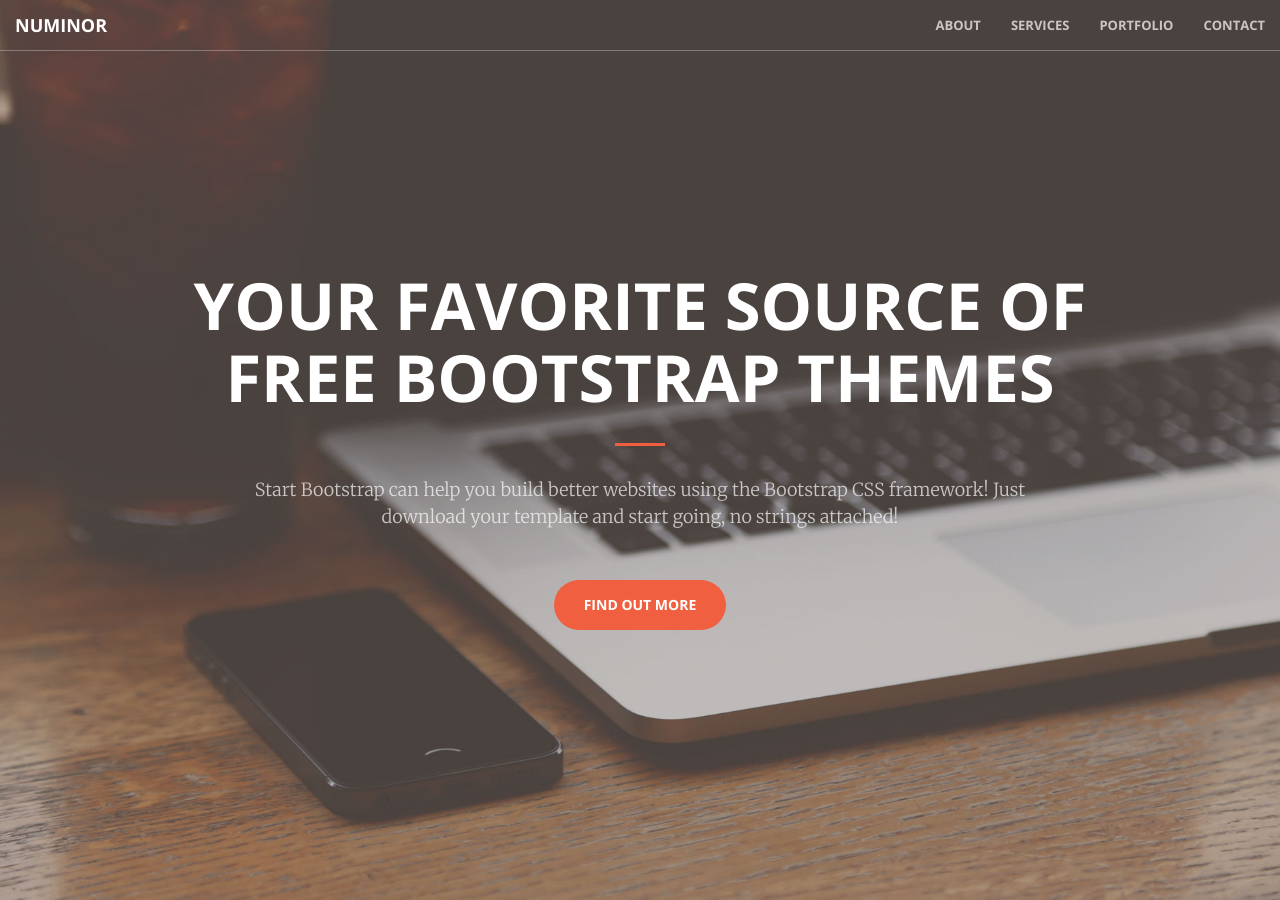
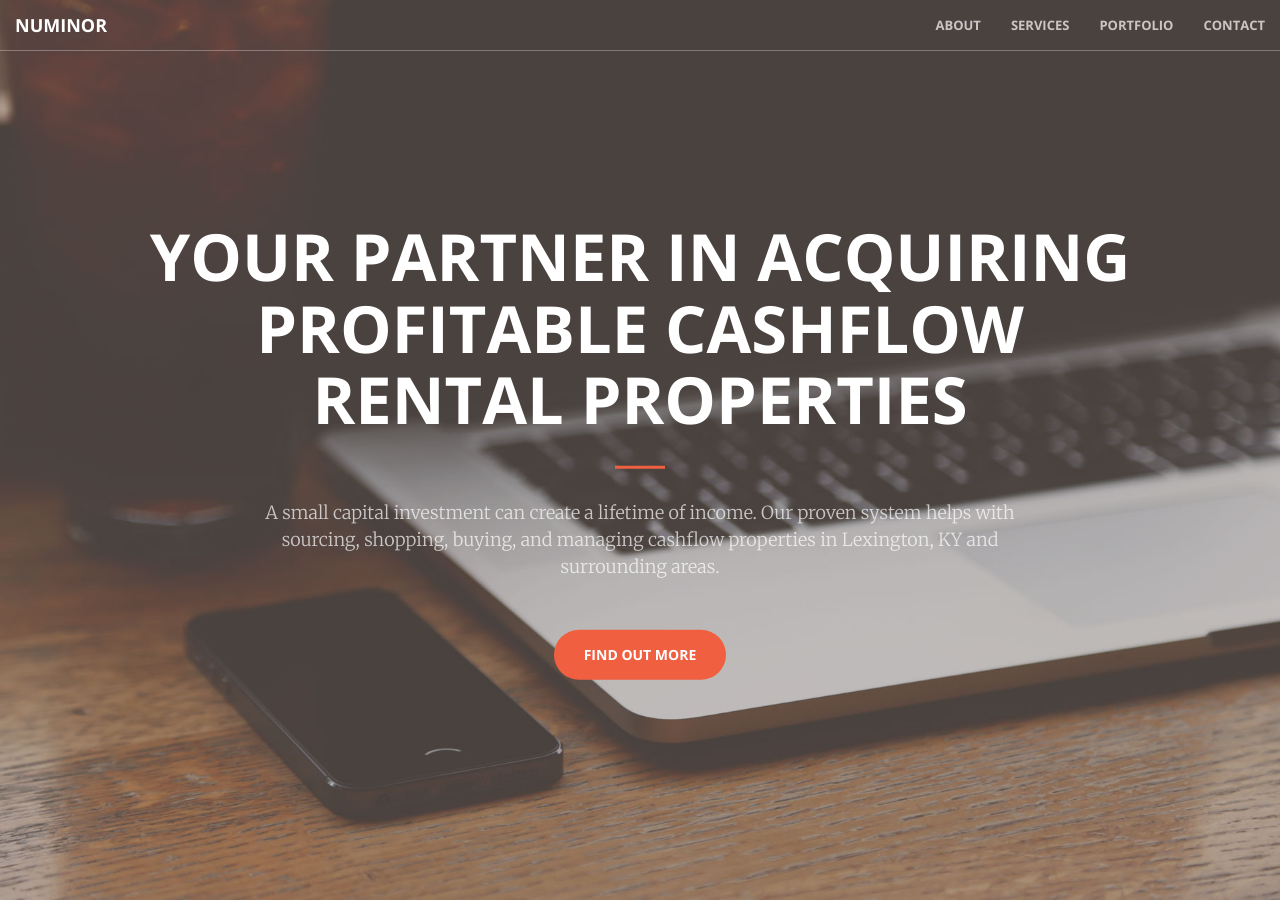
Before and after one commit to keithbuhler/numinor, a Jekyll site: the page built from index.html, in a window 1280 px wide and 900 px high. Built offline with Jekyll 4.4.1, drawn with Linux system fonts in a browser that asks for light colours.

Commit message:
Update header.html

```diff
--- a/_includes/header.html
+++ b/_includes/header.html
@@ -1,9 +1,9 @@
 <header>
     <div class="header-content">
         <div class="header-content-inner">
-            <h1>Your Favorite Source of Free Bootstrap Themes</h1>
+            <h1>Your Partner in Acquiring Profitable Cashflow Rental Properties</h1>
             <hr>
-            <p>Start Bootstrap can help you build better websites using the Bootstrap CSS framework! Just download your template and start going, no strings attached!</p>
+            <p>A small capital investment can create a lifetime of income.  Our proven system helps with sourcing, shopping, buying, and managing cashflow properties in Lexington, KY and surrounding areas. </p>
             <a href="#about" class="btn btn-primary btn-xl page-scroll">Find Out More</a>
         </div>
     </div>
```
